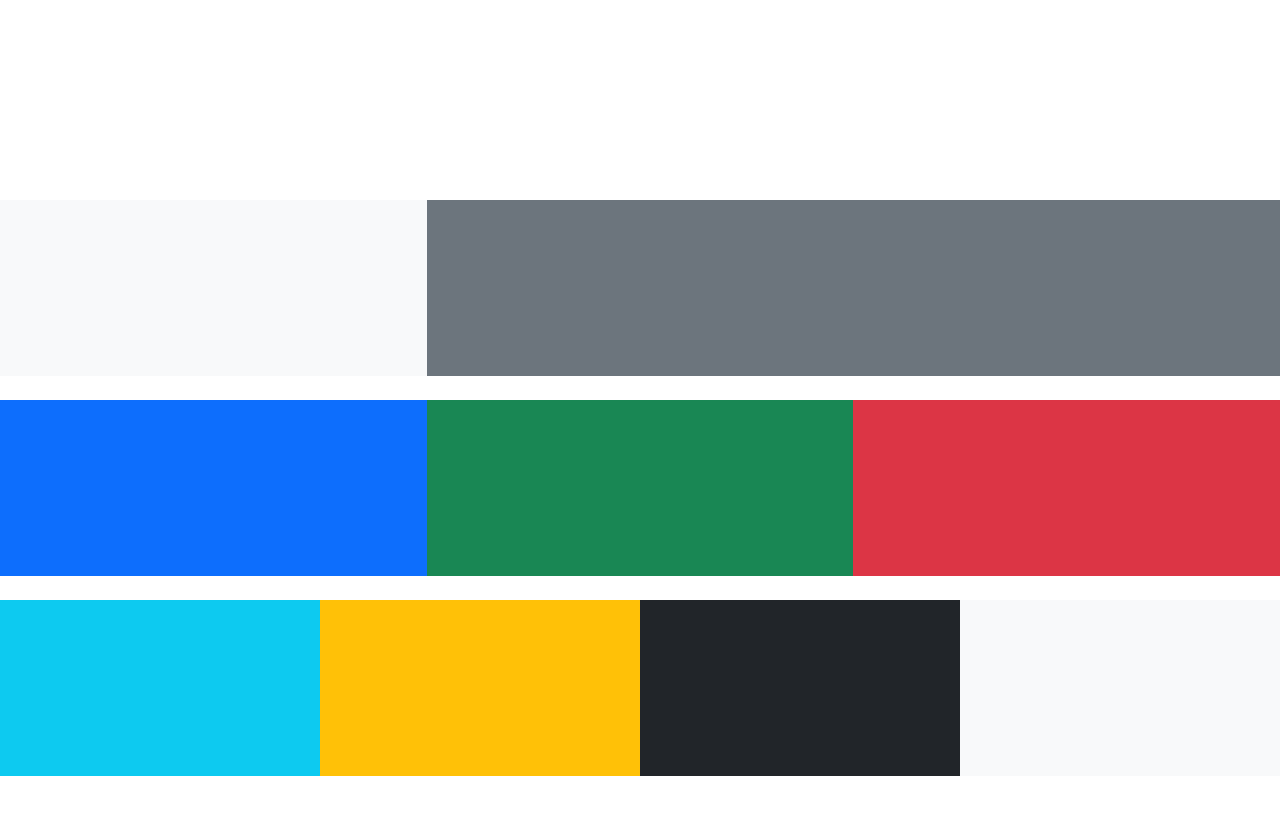
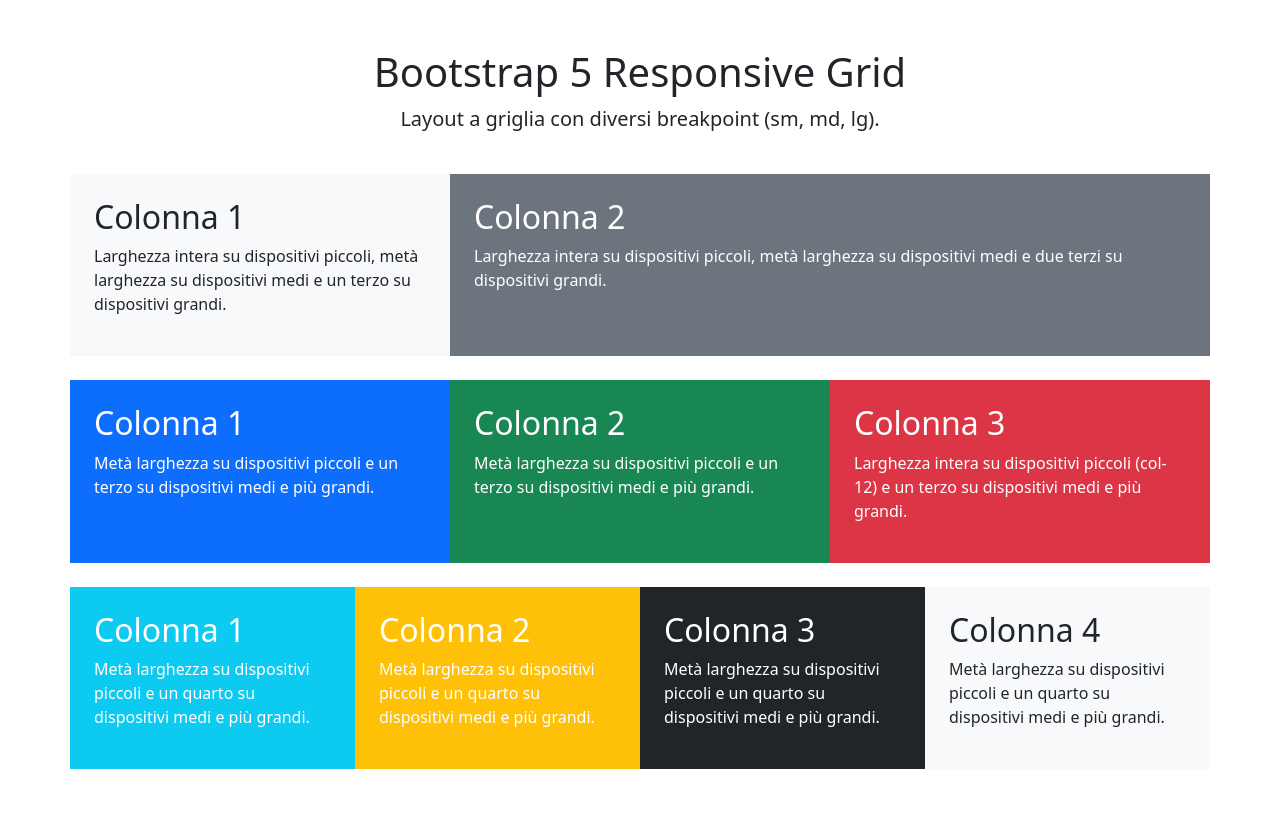
Before and after one commit to thomaslazzeri/htmlcss-bootstrap-layout, a plain HTML site: page index.html in a window 1280 px wide. Drawn offline with nearby package versions, Linux system fonts and the light colour scheme.

Commit message:
Update HTML structure, enhance layout sections, and adjust CSS styles

```diff
--- a/index.html
+++ b/index.html
@@ -1,55 +1,86 @@
 <!doctype html>
 <html lang="en">
+<!-- head with the various links inside, including bootstrap and css -->
 
 <head>
     <meta charset="utf-8">
     <meta name="viewport" content="width=device-width, initial-scale=1">
-    <title>Bootstrap demo</title>
+    <title>Bootstrap Layout</title>
     <link href="https://cdn.jsdelivr.net/npm/bootstrap@5.3.8/dist/css/bootstrap.min.css" rel="stylesheet"
         integrity="sha384-sRIl4kxILFvY47J16cr9ZwB07vP4J8+LH7qKQnuqkuIAvNWLzeN8tE5YBujZqJLB" crossorigin="anonymous">
     <link rel="stylesheet" href="style.css">
 </head>
+<!-- body with a header and a main inside with all the various sections to specify the various contents -->
 
 <body>
-    <header>
-        <div class="row"></div>
+    <!-- container with the vertical margin -->
+    <div class="container my-5">
+        <!-- horizontal line -->
+        <div class="row">
+            <!-- column with text and paragraph in center of the row  -->
+            <header class="col text-center">
+                <h1>Bootstrap 5 Responsive Grid</h1>
+                <!-- lead for text -->
+                <p class="lead">Layout a griglia con diversi breakpoint (sm, md, lg).</p>
             </header>
-
+        </div>
         <main>
-        <div class="container-fluid">
-            <section>
-                <div class="row pb-4">
-                    <div class="col-4 bg-light"></div>
-                    <div class="col-8 bg-secondary pb-5 @media (min-width: 1200px) { ... }"></div>
-
+            <!-- horizontal line with margin for the first section -->
+            <div class="row my-4">
+                <!-- columns with measurements of the sizes of the various mobile devices -->
+                <div class="col-12 col-md-6 col-lg-4 bg-light p-4">
+                    <h2>Colonna 1</h2>
+                    <p>Larghezza intera su dispositivi piccoli, metà larghezza su dispositivi medi e un terzo su
+                        dispositivi grandi.</p>
                 </div>
-            </section>
-
-
-            <section>
-                <div class="row pb-4">
-                    <div class="col-4 bg-primary"></div>
-                    <div class="col-4 bg-success"></div>
-                    <div class="col-4 bg-danger"></div>
-
-            </section>
-
-
-            <section>
-                <div class="row pb-4">
-                    <div class="col-3 bg-info"></div>
-                    <div class="col-3 bg-warning"></div>
-                    <div class="col-3 bg-dark"></div>
-                    <div class="col-3 bg-light"></div>
-
-            </section>
-
+                <div class="col-12 col-md-6 col-lg-8 text-white bg-secondary p-4">
+                    <h2>Colonna 2</h2>
+                    <p>Larghezza intera su dispositivi piccoli, metà larghezza su dispositivi medi e due terzi su
+                        dispositivi grandi.</p>
                 </div>
-
+            </div>
+            <!-- horizontal line with margin for the second section -->
+            <div class="row my-4">
+                <!-- columns with measurements of the sizes of the various mobile devices -->
+                <div class="col-6 col-md-4 text-white bg-primary p-4">
+                    <h2>Colonna 1</h2>
+                    <p>Metà larghezza su dispositivi piccoli e un terzo su dispositivi medi e più grandi.</p>
+                </div>
+                <div class="col-6 col-md-4 text-white bg-success p-4">
+                    <h2>Colonna 2</h2>
+                    <p>Metà larghezza su dispositivi piccoli e un terzo su dispositivi medi e più grandi.</p>
+                </div>
+                <div class="col-12 col-md-4 text-white bg-danger p-4">
+                    <h2>Colonna 3</h2>
+                    <p>Larghezza intera su dispositivi piccoli (col-12) e un terzo su dispositivi medi e più grandi.</p>
+                </div>
+            </div>
+            <!-- horizontal line with margin for the third section -->
+            <div class="row my-4">
+                <!-- columns with measurements of the sizes of the various mobile devices -->
+                <div class="col-6 col-md-3 text-white bg-info p-4">
+                    <h2>Colonna 1</h2>
+                    <p>Metà larghezza su dispositivi piccoli e un quarto su dispositivi medi e più grandi.</p>
+                </div>
+                <div class="col-6 col-md-3 text-white bg-warning p-4">
+                    <h2>Colonna 2</h2>
+                    <p>Metà larghezza su dispositivi piccoli e un quarto su dispositivi medi e più grandi.</p>
+                </div>
+                <div class="col-6 col-md-3 text-white bg-dark p-4">
+                    <h2>Colonna 3</h2>
+                    <p>Metà larghezza su dispositivi piccoli e un quarto su dispositivi medi e più grandi.</p>
+                </div>
+                <div class="col-6 col-md-3 bg-light p-4">
+                    <h2>Colonna 4</h2>
+                    <p>Metà larghezza su dispositivi piccoli e un quarto su dispositivi medi e più grandi.</p>
+                </div>
+            </div>
+            <!-- bootstrap link to make html work -->
             <script src="https://cdn.jsdelivr.net/npm/bootstrap@5.3.8/dist/js/bootstrap.bundle.min.js"
                 integrity="sha384-FKyoEForCGlyvwx9Hj09JcYn3nv7wiPVlz7YYwJrWVcXK/BmnVDxM+D2scQbITxI"
                 crossorigin="anonymous"></script>
         </main>
+    </div>
 </body>
 
 </html>
--- a/style.css
+++ b/style.css
@@ -1,8 +1,4 @@
+/* class with the container inside to specify the size of the content */
 [class^="container"] {
-    min-height: 600px;
-
+    min-height: 500px;
 }
-
-.row {
-    min-height: 200px;
-}
```
Also changed, not shown: 1 other file. Lines whose indentation alone changed are shown as unchanged.
